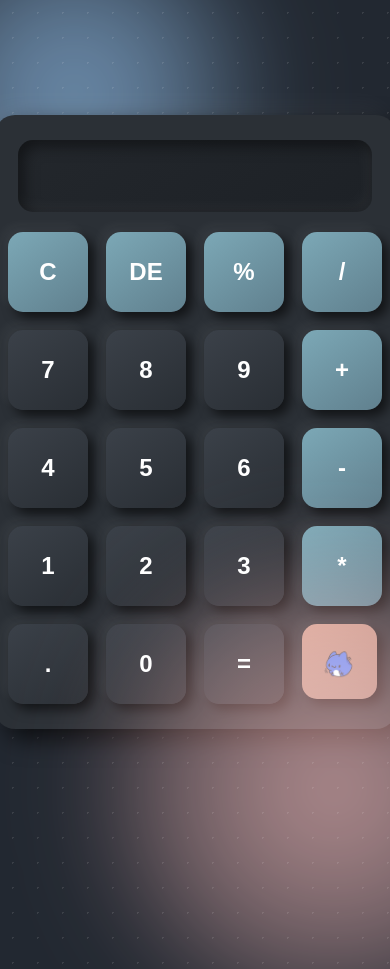
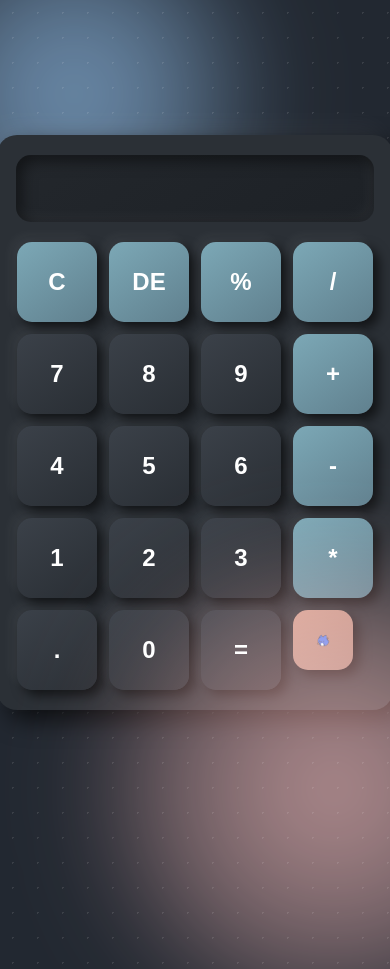
Before and after one commit to M-Ihsan/Portfolio, a PHP site: page /calculator/index.html in a window 390 px wide; the page is wider, and only the part inside the window is pictured. Shown: the top 969 px of that part. Run offline with PHP 8.4, Linux system fonts and the light colour scheme.

Commit message:
Add files via upload

```diff
--- a/calculator/style.css
+++ b/calculator/style.css
@@ -318,7 +318,7 @@ button:active {
   .cat-peek {
     scale: 10%;
   }
-  .bottom-left , .bottom-right{
+  .bottom-left, .bottom-right , .top-left ,.top-right  {
     display: none;
   }
 }
@@ -353,153 +353,3 @@ button:active {
     display: none;
   }
 }
-/* For screens smaller than 320px */
-@media (max-width: 320px) {
-  #calculator {
-    padding: 15px;
-    max-width: 90vw;
-  }
-
-  #display {
-    font-size: 1.6rem;
-    padding: 10px;
-  }
-
-  #keys {
-    gap: 10px;
-  }
-
-  .cat-paw {
-    width: 45px;
-    height: 45px;
-    font-size: 0.9rem;
-    animation: none;
-  }
-
-  .cat-paw img {
-    width: 15px;
-    height: 15px;
-  }
-
-  .cat-peek {
-    scale: 10%;
-  }
-
-  .bottom-left, .bottom-right , .top-left ,.top-right  {
-    display: none;
-  }
-}
-
-/* For screens between 320px and 480px */
-@media (max-width: 480px) {
-  #calculator {
-    padding: 20px;
-    max-width: 95vw;
-    border-radius: 20px;
-  }
-
-  #display {
-    font-size: 1.8rem;
-    padding: 12px;
-  }
-
-  #keys {
-    gap: 12px;
-  }
-
-  .cat-paw {
-    width: 55px;
-    height: 55px;
-    font-size: 1.1rem;
-    animation: none;
-  }
-
-  .cat-paw img {
-    width: 20px;
-    height: 20px;
-  }
-
-  .cat-peek {
-    scale: 15%;
-  }
-
-  .bottom-left, .bottom-right , .top-left ,.top-right  {
-    display: none;
-  }
-}
-
-/* For screens between 480px and 600px (standard mobile screens) */
-@media (max-width: 600px) {
-  #calculator {
-    padding: 25px;
-    max-width: 95vw;
-    border-radius: 20px;
-  }
-
-  #display {
-    font-size: 2rem;
-    padding: 14px;
-  }
-
-  #keys {
-    gap: 15px;
-  }
-
-  .cat-paw {
-    width: 65px;
-    height: 65px;
-    font-size: 1.2rem;
-    animation: none;
-  }
-
-  .cat-paw img {
-    width: 30px;
-    height: 30px;
-  }
-
-  .cat-peek {
-    scale: 20%;
-  }
-
-  .bottom-left, .bottom-right , .top-left ,.top-right  {
-    display: none;
-  }
-}
-
-/* For screens between 600px and 768px (larger mobile screens) */
-@media (max-width: 768px) {
-  #calculator {
-    padding: 25px;
-    max-width: 90vw;
-    border-radius: 20px;
-  }
-
-  #display {
-    font-size: 2.2rem;
-    padding: 16px;
-  }
-
-  #keys {
-    gap: 18px;
-  }
-
-  .cat-paw {
-    width: 75px;
-    height: 75px;
-    font-size: 1.3rem;
-    animation: none;
-  }
-
-  .cat-paw img {
-    width: 35px;
-    height: 35px;
-  }
-
-  .cat-peek {
-    scale: 25%;
-  }
-
-  .bottom-left, .bottom-right , .top-left ,.top-right  {
-    display: none;
-  }
-}
```
